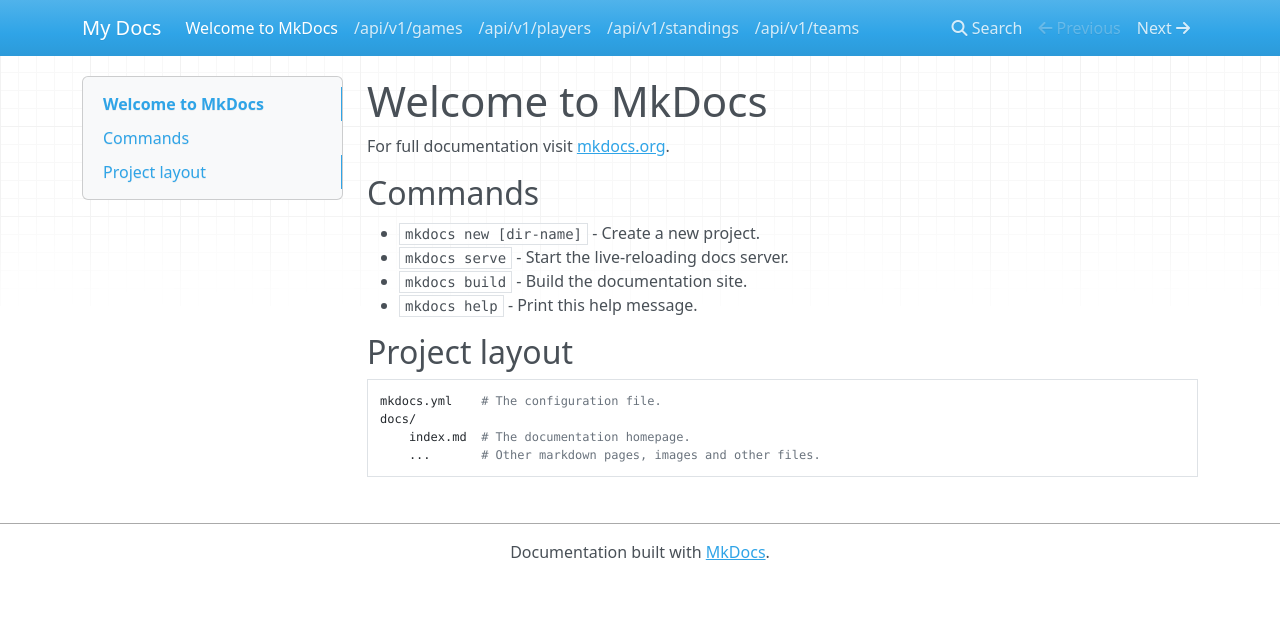
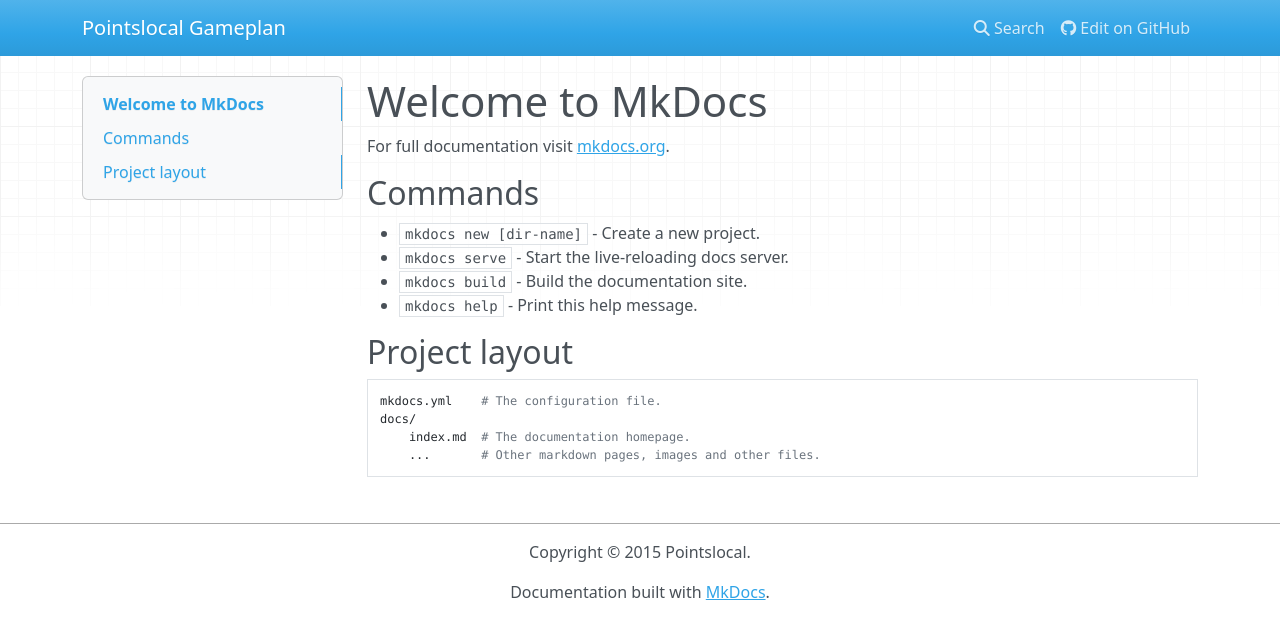
Before and after one commit to pointslocal/gameplan-docs, an MkDocs documentation site: the page built from docs/index.md, in a window 1280 px wide. Shown: the top 639 px of the page. Built offline with MkDocs 1.6.1, drawn with Linux system fonts in a browser that asks for light colours; nearby versions of some CDN libraries; old or Windows-style settings are respelled for this version of MkDocs.

```diff
--- a/mkdocs.yml
+++ b/mkdocs.yml
@@ -1 +1,11 @@
-site_name: My Docs
+site_name: Pointslocal Gameplan
+site_url: http://corporate.pointslocal.com
+site_description: API Documentation for Pointslocal's GamePlan
+site_author: Nathan Kozyra
+
+repo_url: https://github.com/pointslocal/gameplan-docs
+
+pages:
+- Home: index.md
+
+copyright: Copyright &copy; 2015 Pointslocal.
```
